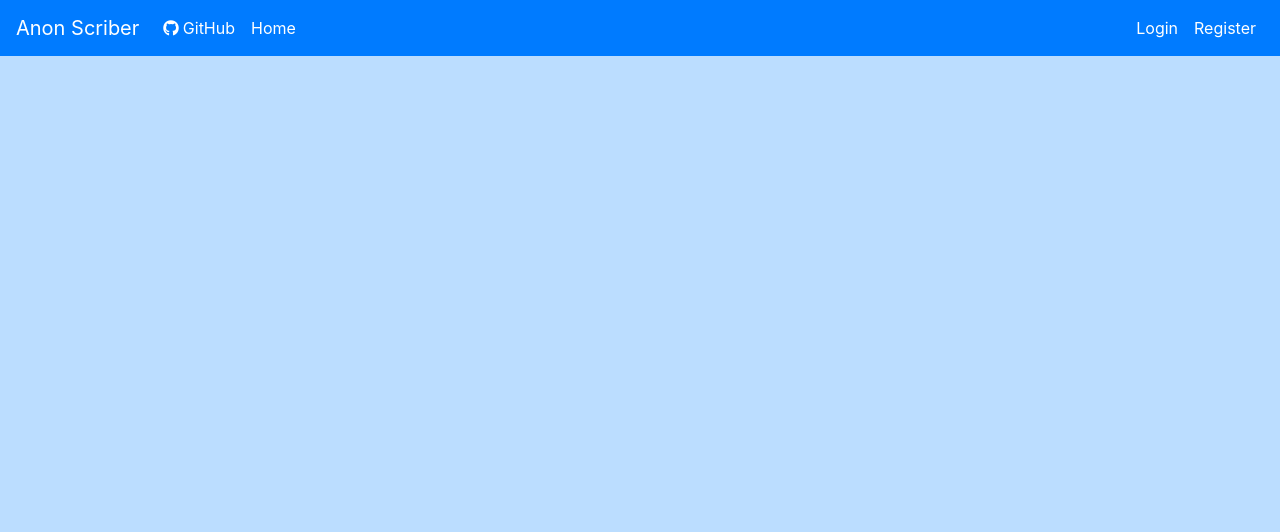
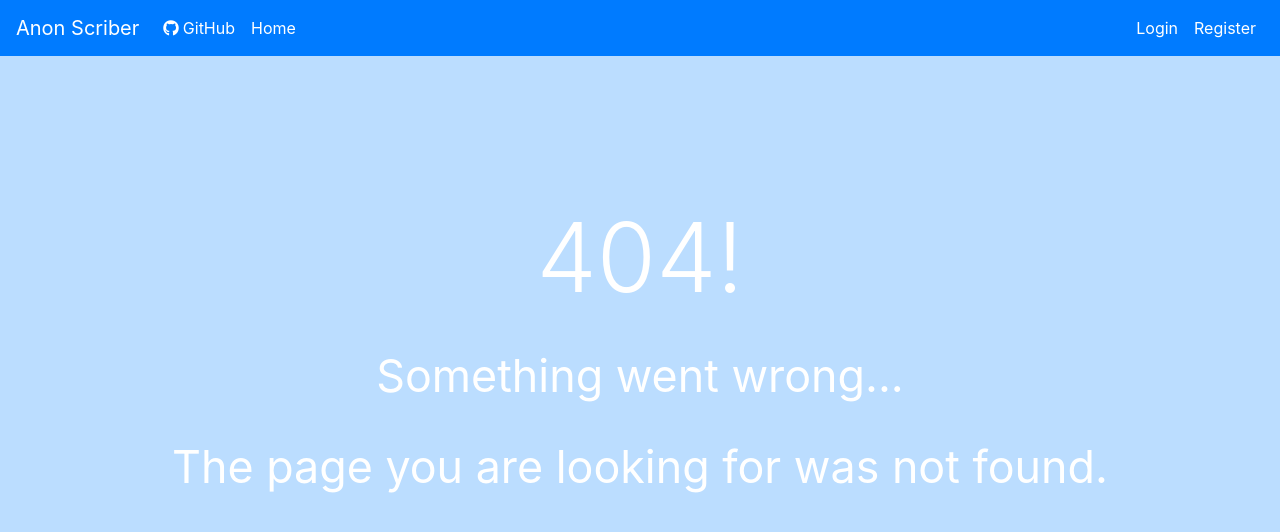
Before and after one commit to TheNavyInfantry/Anon-Scriber, a Flask app: template anon_scriber/templates/404_error.html in a window 1280 px wide. Shown: the top 532 px of the page. Run offline with Flask 2, Linux system fonts and the light colour scheme; the template is opened without the code that fills it, so the values that code supplies are empty; some libraries are stand-ins or nearby versions.

Commit message:
FIX jinja syntax on 404 page

```diff
--- a/anon_scriber/templates/404_error.html
+++ b/anon_scriber/templates/404_error.html
@@ -3,13 +3,8 @@
 404 - ERROR
 {% endblock title %}
 
-{% block navbar %}
-    <a class="navbar-brand" href="{{ url_for('shared_posts') }}">Return</a>
-{% endblock navbar %}
-
-{% block body %}
-
-    <main class="flex-fill text-white">
+{% block content %}
+    <div class="flex-fill text-white">
         <div class="d-flex flex-column mt-5">
             <h1 class="display-1 d-flex justify-content-center mt-5 pt-5">404!</h1>
             <h3 class="display-4 text-center mt-3 px-2">
@@ -19,6 +14,5 @@
                 <small>The page you are looking for was not found.</small>
             </h3>
         </div>
-    </main>
-
-{% endblock body %}
+    </div>
+{% endblock content %}
```
